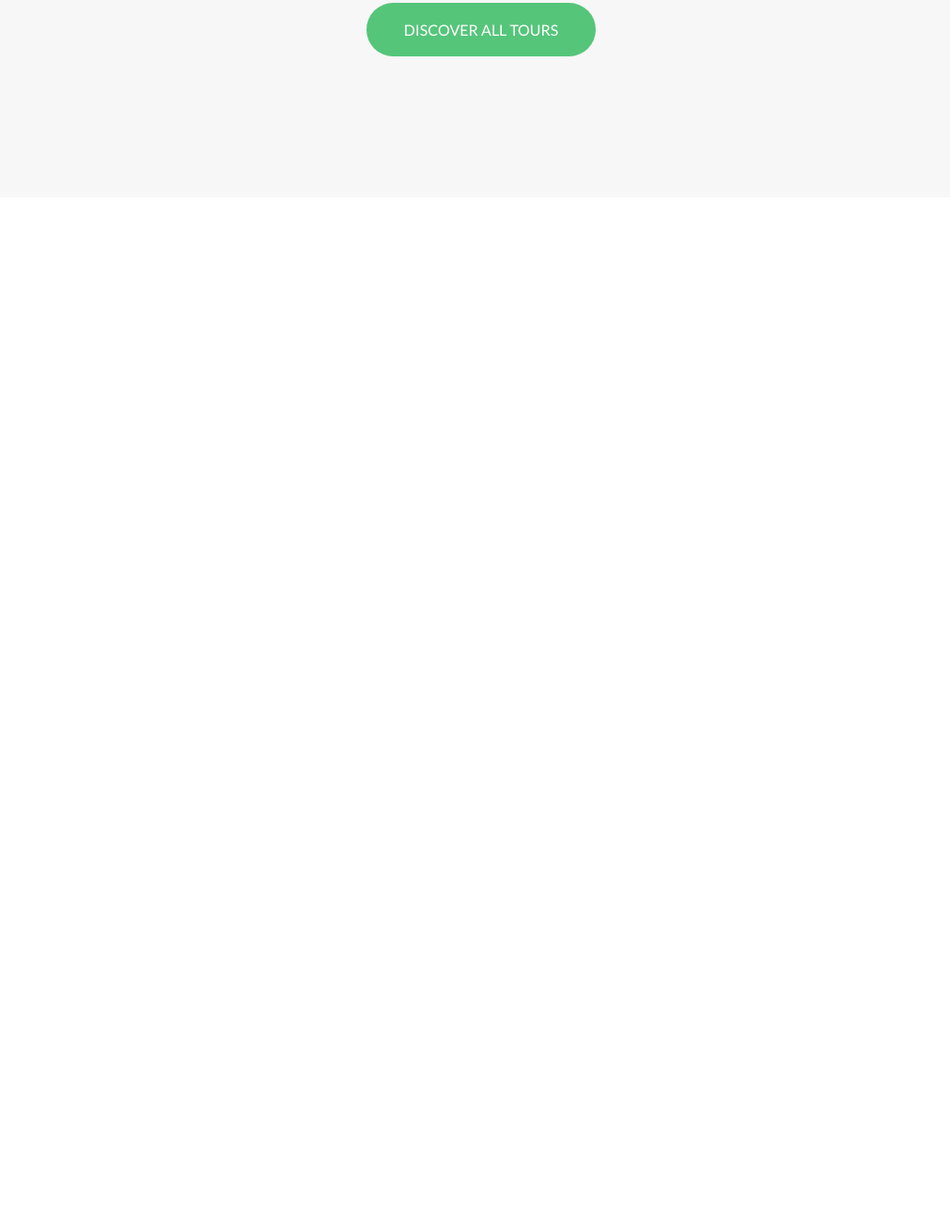
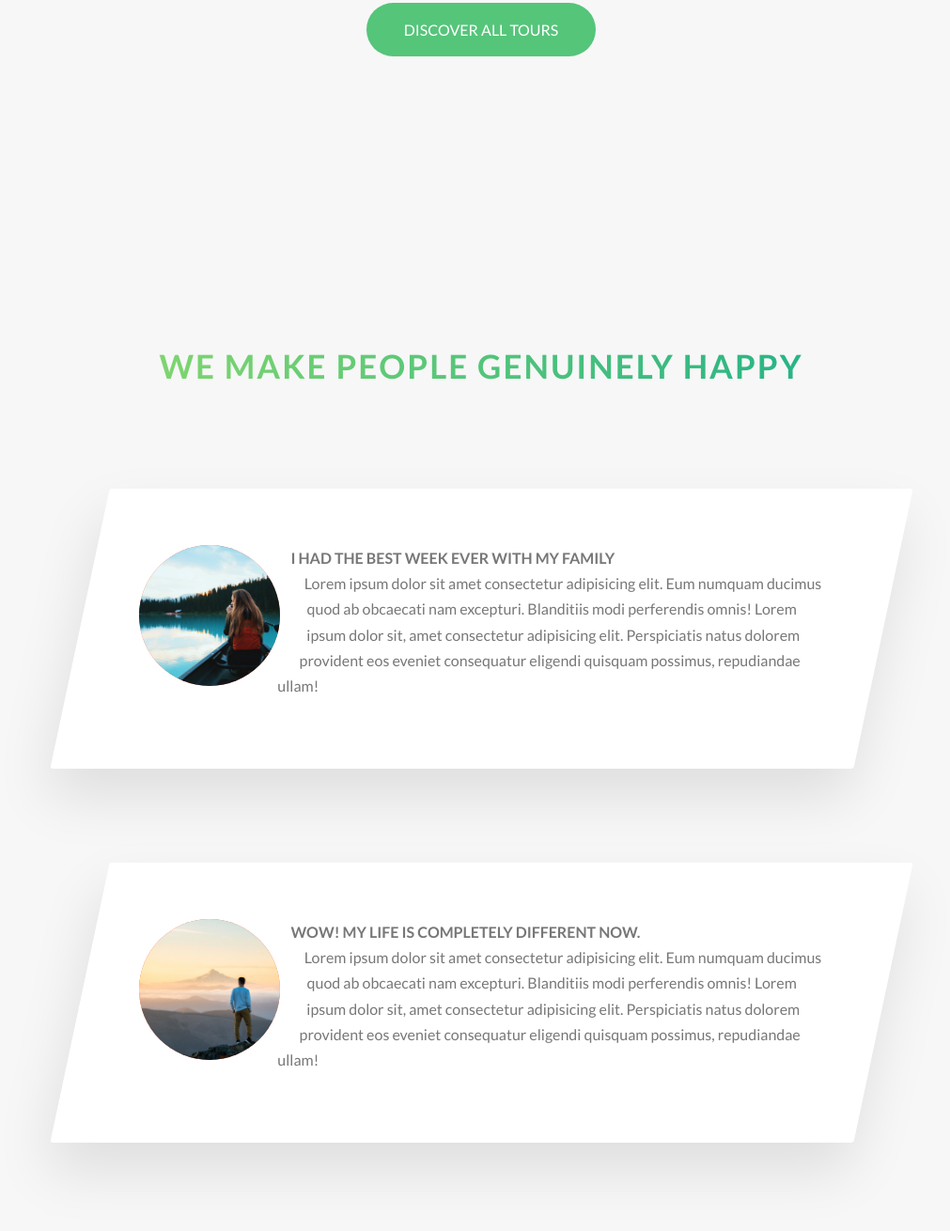
Before and after one commit to VisheshSingh/natours, a website: page index.html in a window 1280 px wide. Shown: the part 3086-4396 px from the top of the page at 94% size, without its empty margins (128-1139 px from the left). Before the commit the page ends 3326 px from the top, so only its background shows below. Drawn offline with Linux system fonts and the light colour scheme.

Commit message:
Tours section shape-outside

```diff
--- a/index.html
+++ b/index.html
@@ -244,6 +244,61 @@
           <a href="#" class="btn btn--green">Discover all tours</a>
         </div>
       </section>
+
+      <section class="section-stories">
+        <div class="u-center-text u-margin-bottom-bg">
+          <h2 class="heading-secondary">
+            we make people genuinely happy
+          </h2>
+        </div>
+
+        <div class="row">
+          <div class="story">
+            <figure class="story__shape">
+              <img
+                src="img/nat-8.jpg"
+                alt=" Person on a tour"
+                class="story__image"
+              />
+            </figure>
+            <div class="story__text u-margin-bottom-sm">
+              <h3 class="heading-tertiary">
+                I had the best week ever with my family
+              </h3>
+              <p>
+                Lorem ipsum dolor sit amet consectetur adipisicing elit. Eum
+                numquam ducimus quod ab obcaecati nam excepturi. Blanditiis modi
+                perferendis omnis! Lorem ipsum dolor sit, amet consectetur
+                adipisicing elit. Perspiciatis natus dolorem provident eos
+                eveniet consequatur eligendi quisquam possimus, repudiandae
+                ullam!
+              </p>
+            </div>
+          </div>
+          <div class="story">
+            <figure class="story__shape">
+              <img
+                src="img/nat-9.jpg"
+                alt=" Person on a tour"
+                class="story__image"
+              />
+            </figure>
+            <div class="story__text u-margin-bottom-sm">
+              <h3 class="heading-tertiary">
+                Wow! my life is completely different now.
+              </h3>
+              <p>
+                Lorem ipsum dolor sit amet consectetur adipisicing elit. Eum
+                numquam ducimus quod ab obcaecati nam excepturi. Blanditiis modi
+                perferendis omnis! Lorem ipsum dolor sit, amet consectetur
+                adipisicing elit. Perspiciatis natus dolorem provident eos
+                eveniet consequatur eligendi quisquam possimus, repudiandae
+                ullam!
+              </p>
+            </div>
+          </div>
+        </div>
+      </section>
     </main>
     <!-- <section class="grid-layout">
         <div class="row">
--- /dev/null
+++ b/sass/components/_story.scss
@@ -0,0 +1,31 @@
+.story {
+  width: 75%;
+  margin: 10rem auto;
+  background-color: $color-white;
+  box-shadow: 0 3rem 6rem rgba($color-black, 0.1);
+  border-radius: 3px;
+  padding: 6rem;
+  padding-left: 9rem;
+  font-size: $default-font-size;
+  transform: skewX(-12deg);
+
+  &__shape {
+    height: 15rem;
+    width: 15rem;
+    background-color: tomato;
+    float: left;
+    -webkit-shape-outside: circle(50% at 50% 50%);
+    shape-outside: circle(50% at 50% 50%);
+    -webkit-clip-path: circle(50% at 50% 50%);
+    clip-path: circle(50% at 50% 50%);
+    transform: translateX(-3rem) skewX(12deg);
+  }
+
+  &__image {
+    height: 100%;
+  }
+
+  &__text {
+    transform: skewX(12deg);
+  }
+}
--- a/sass/main.scss
+++ b/sass/main.scss
@@ -11,6 +11,7 @@
 @import "components/card";
 @import "components/composition";
 @import "components/feature-box";
+@import "components/story";
 
 @import "layout/grid";
 @import "layout/header";
--- a/sass/pages/_home.scss
+++ b/sass/pages/_home.scss
@@ -26,3 +26,8 @@
   padding: 25rem 0 15rem 0;
   margin-top: -10rem;
 }
+
+.section-stories {
+  background-color: $color-light-grey-1;
+  padding: 15rem 0;
+}
```
Also changed, not shown: css/style.css.
